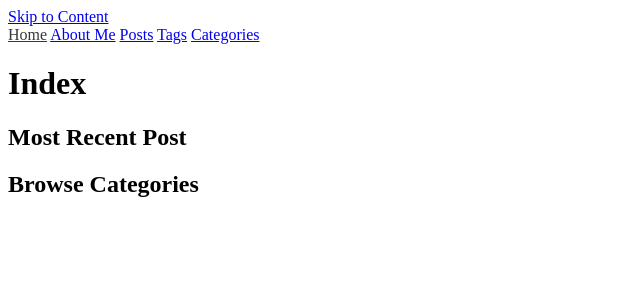
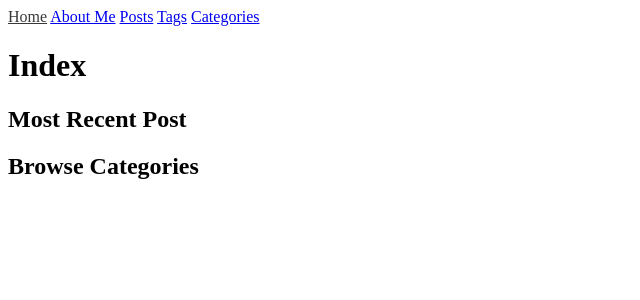
Before and after one commit to b7s9/personal-blog-jekyll, a Jekyll site: the page built from index.html, in a window 1280 px wide. Shown: the top 300 px of the page, without its empty margins (0-640 px from the left). Built offline with Jekyll 4.4.1, drawn with Linux system fonts in a browser that asks for light colours.

Commit message:
💄 Hide skip link visually

```diff
--- a/_layouts/default.html
+++ b/_layouts/default.html
@@ -11,7 +11,7 @@
 </head>
 
 <body>
-    <a href="#main">Skip to Content</a>
+    <a href="#main" class="visually-hidden">Skip to Content</a>
     {% include navigation.html %}
     <main id="main">
         {{ content }}
```
